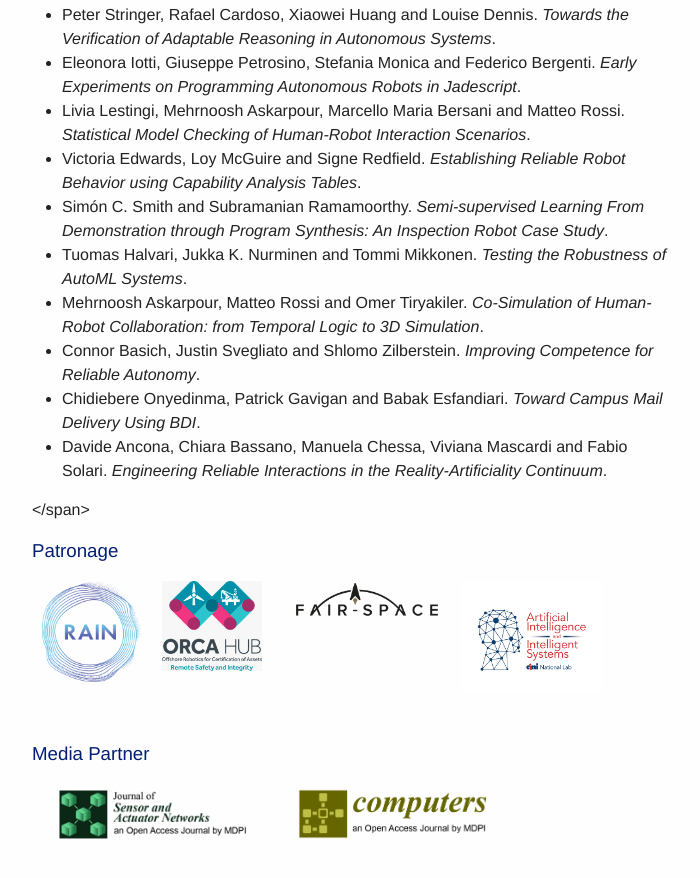
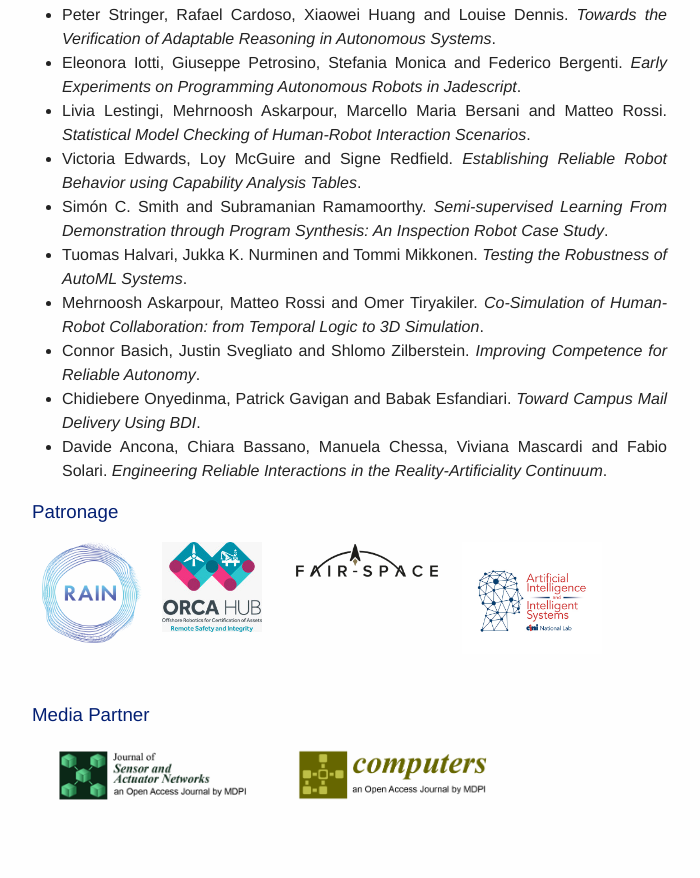
Before and after one commit to area2020/area2020.github.io, a Jekyll site: the page built from index.md, in a window 1280 px wide and 900 px high, scrolled down 1998 px. Shown: the top 878 px of the window, without its empty margins (53-753 px from the left). Built offline with Jekyll 4.4.1, drawn with Linux system fonts in a browser that asks for light colours; nearby versions of some CDN libraries.

Commit message:
Update index.md

```diff
--- a/index.md
+++ b/index.md
@@ -110,7 +110,7 @@ We will evaluate applying for a special issue on a Journal (to be selected) wher
 
 ## Accepted Papers
 
-<span style="text-align:justify;">
+<div style="text-align:justify;">
 <ul>
   <li>
   Peter Stringer, Rafael Cardoso, Xiaowei Huang and Louise Dennis. <i>Towards the Verification of Adaptable Reasoning in Autonomous Systems</i>.
@@ -143,7 +143,7 @@ We will evaluate applying for a special issue on a Journal (to be selected) wher
   Davide Ancona, Chiara Bassano, Manuela Chessa, Viviana Mascardi and Fabio Solari. <i>Engineering Reliable Interactions in the Reality-Artificiality Continuum</i>.
   </li>
 </ul>
-</span>
+</div>
 
 ### Patronage
 
```
